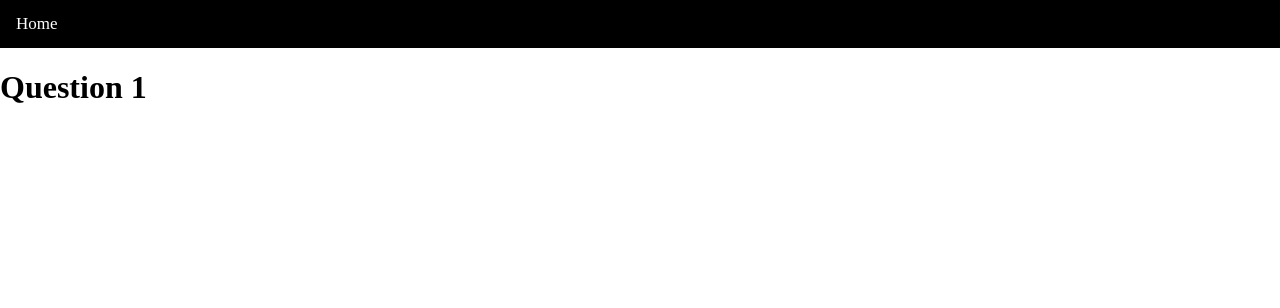
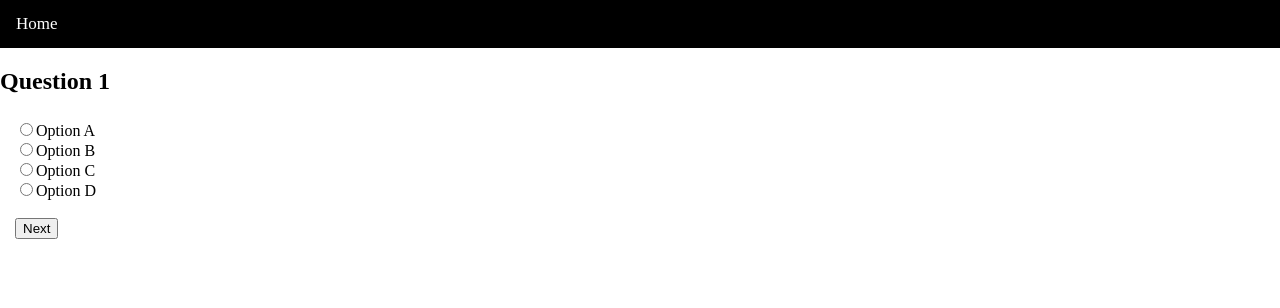
Before and after one commit to Rajayne/FlaskSurvey, a Flask app: page /question in a window 1280 px wide. Shown: the top 308 px of the page. Run offline with Flask 2, Linux system fonts and the light colour scheme.

Commit message:
Create radio input values for question and answer route that returns value of submitted answer

```diff
--- a/app.py
+++ b/app.py
@@ -18,6 +18,26 @@ def home():
 
 RESPONSES = []
 
+# QUESTIONS = {
+#     0: "Question 1",
+#     1: "Question 2",
+#     2: "Question 3",
+#     3: "Question 4",
+#     4: "Question 5",
+# }
+
+# Int: indicates id should be converted to integer
+# .get(var, alt) if var not found will return alt i.e. no post 5
+# @app.route('/question/<int:id>')
+# def find_question(id):
+#     question = QUESTIONS.get(id, "Question not found")
+#     return f"<p>{question}</p>"
+
 @app.route('/question')
-def question():
+def find_question():
     return render_template('question.html')
+
+@app.route('/answer', methods=["POST"])
+def save_answer():
+    answer = request.form['answer']
+    return f"<p>{answer}</p>"
--- a/static/app.css
+++ b/static/app.css
@@ -16,6 +16,12 @@ body {
     padding: 14px 16px;
 }
 
+.questions {
+    font-size: 1rem;
+    padding: 5px;
+    margin: 10px 10px 25px;
+}
+
 .button {
     color: black;
     text-decoration: none;
--- a/templates/question.html
+++ b/templates/question.html
@@ -2,6 +2,13 @@
 
 {% block title %} Home Page {% endblock %}
 {% block content %}
-<h1>Question 1</h1>
-
+<h2>Question 1</h2>
+<form class="questions" method="POST" action="/answer" onsubmit="">
+    <input type="radio" name="answer" value="A">Option A<br>
+    <input type="radio" name="answer" value="B">Option B<br>
+    <input type="radio" name="answer" value="C">Option C<br>
+    <input type="radio" name="answer" value="D">Option D<br>
+    <br>
+    <input type="Submit" value="Next">
+</form>
 {% endblock %}
```
